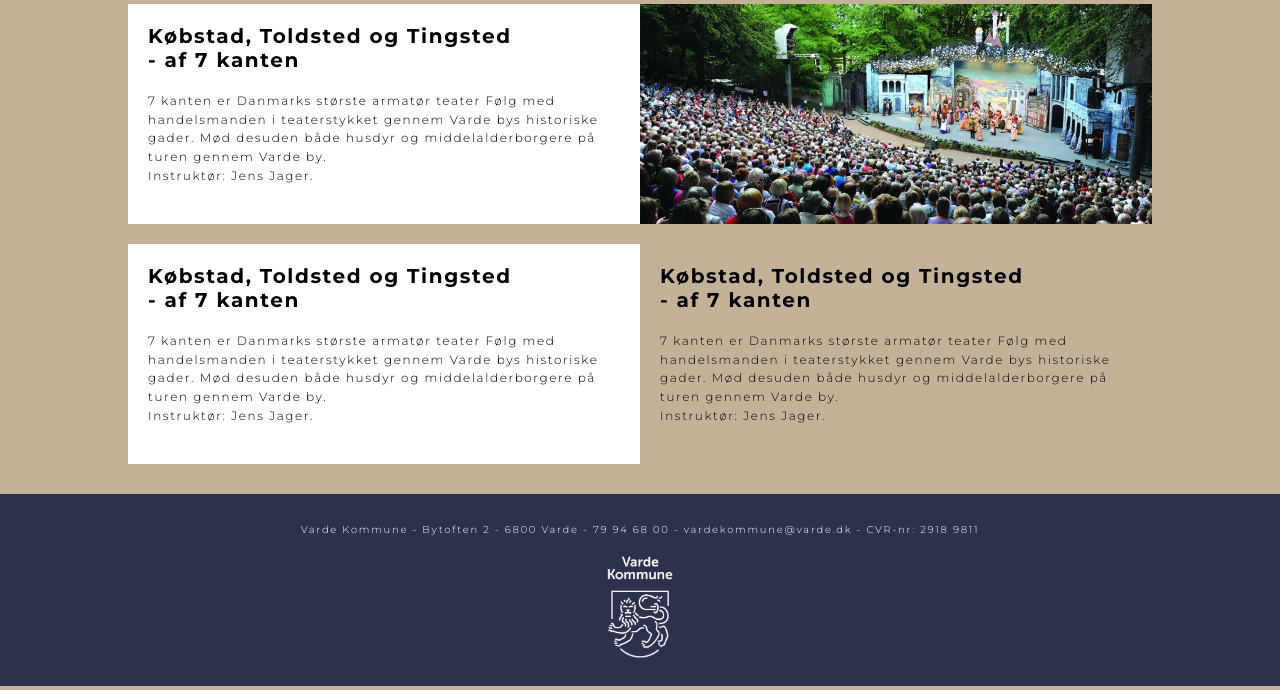
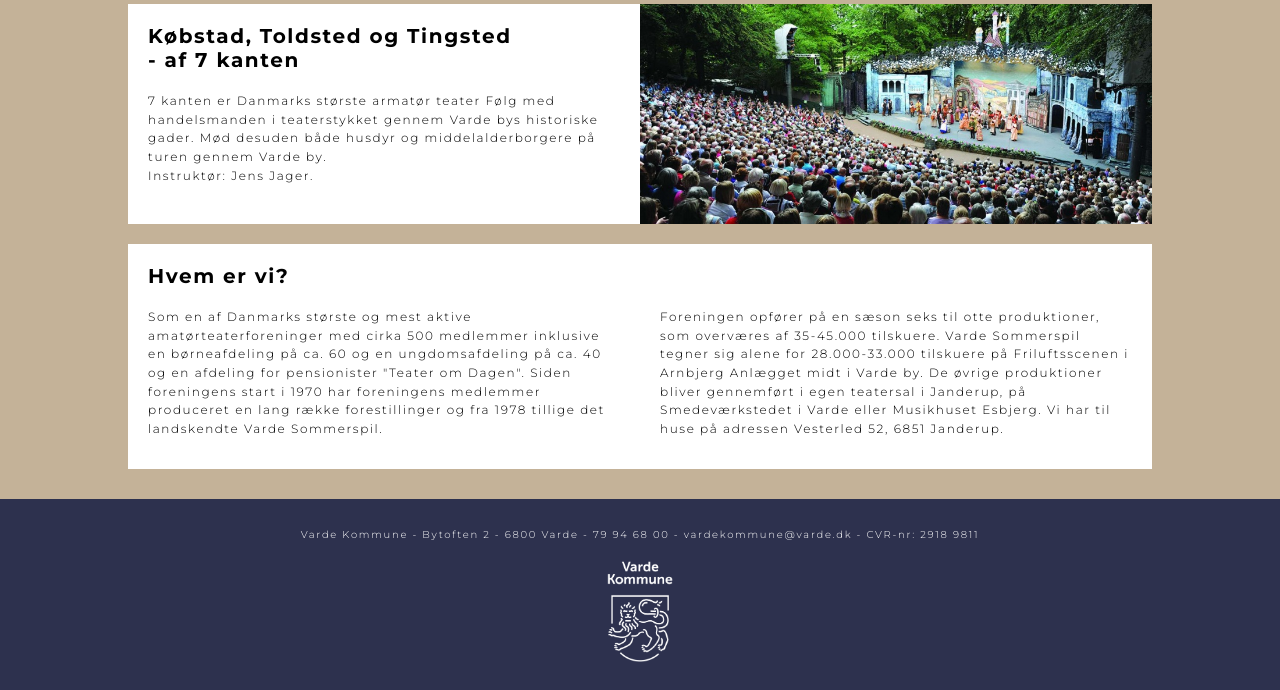
Before and after one commit to lagfoss/eksamensprojekt, a PHP site: page /article101.html in a window 1280 px wide. Shown: the part 326-1016 px from the top of the page. Run offline with PHP 8.4, Linux system fonts and the light colour scheme.

Commit message:
første artikkelside færdig

```diff
--- a/article101.html
+++ b/article101.html
@@ -78,27 +78,27 @@
       <div class="seo_om_vmf">
 
         <div class="article_kasse1">
-          Købstad, Toldsted og Tingsted <br>
-          - af 7 kanten
+      Hvem er vi?
           <p>
-            7 kanten er Danmarks største armatør teater
-             Følg med handelsmanden i teaterstykket gennem
-             Varde bys historiske gader. Mød desuden
-             både husdyr og middelalderborgere på turen
-             gennem Varde by. <br> Instruktør: Jens Jager.
+            Som en af Danmarks største og mest aktive amatørteaterforeninger med cirka 500 medlemmer
+             inklusive en børneafdeling på ca. 60 og en ungdomsafdeling på ca.
+              40 og en afdeling for pensionister "Teater om Dagen". Siden foreningens start i 1970
+               har foreningens medlemmer produceret en lang række forestillinger og fra 1978
+                tillige det landskendte Varde Sommerspil.
           </p>
         </div>
       </div>
 
       <div class="article_kasse2">
-        Købstad, Toldsted og Tingsted <br>
-        - af 7 kanten
-        <p>
-          7 kanten er Danmarks største armatør teater
-           Følg med handelsmanden i teaterstykket gennem
-           Varde bys historiske gader. Mød desuden
-           både husdyr og middelalderborgere på turen
-           gennem Varde by. <br> Instruktør: Jens Jager.
+      &nbsp; <p>
+          Foreningen opfører på en sæson seks til otte produktioner,
+           som overværes af 35-45.000 tilskuere.
+           Varde Sommerspil tegner sig alene for 28.000-33.000 tilskuere
+           på Friluftsscenen i Arnbjerg Anlægget midt i Varde by.
+            De øvrige produktioner bliver gennemført i egen teatersal i Janderup,
+             på Smedeværkstedet i Varde eller Musikhuset Esbjerg.
+
+          Vi har til huse på adressen Vesterled 52, 6851 Janderup.
         </p>
       </div>
 
--- a/assets/css/styles.css
+++ b/assets/css/styles.css
@@ -1074,7 +1074,7 @@ margin-left: 35%;
       font-weight: 700;
       text-align: left;
       padding: auto;
-
+      background-color: #ffffff;
     }
 
     .article_kasse2 p{
```
